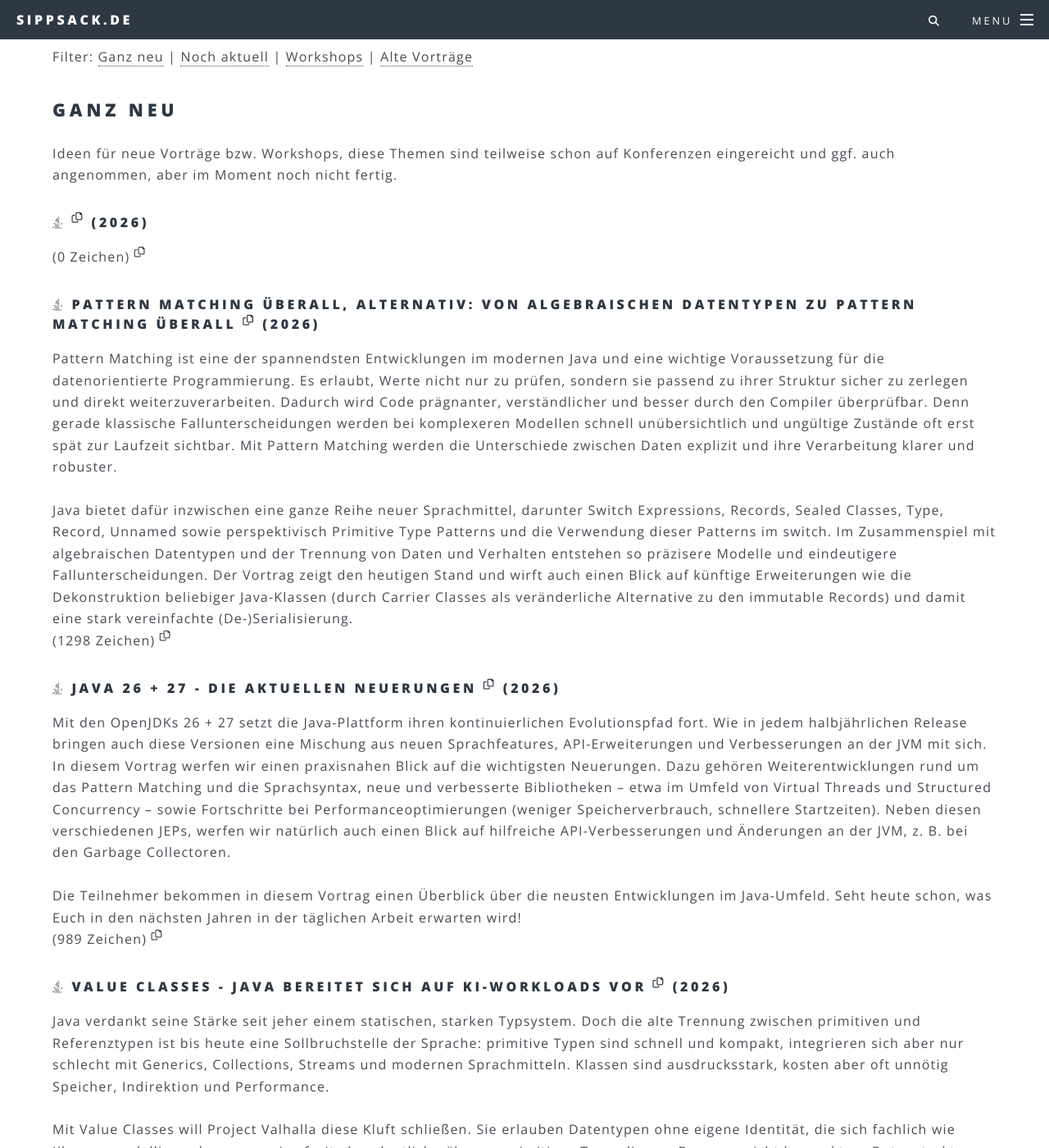
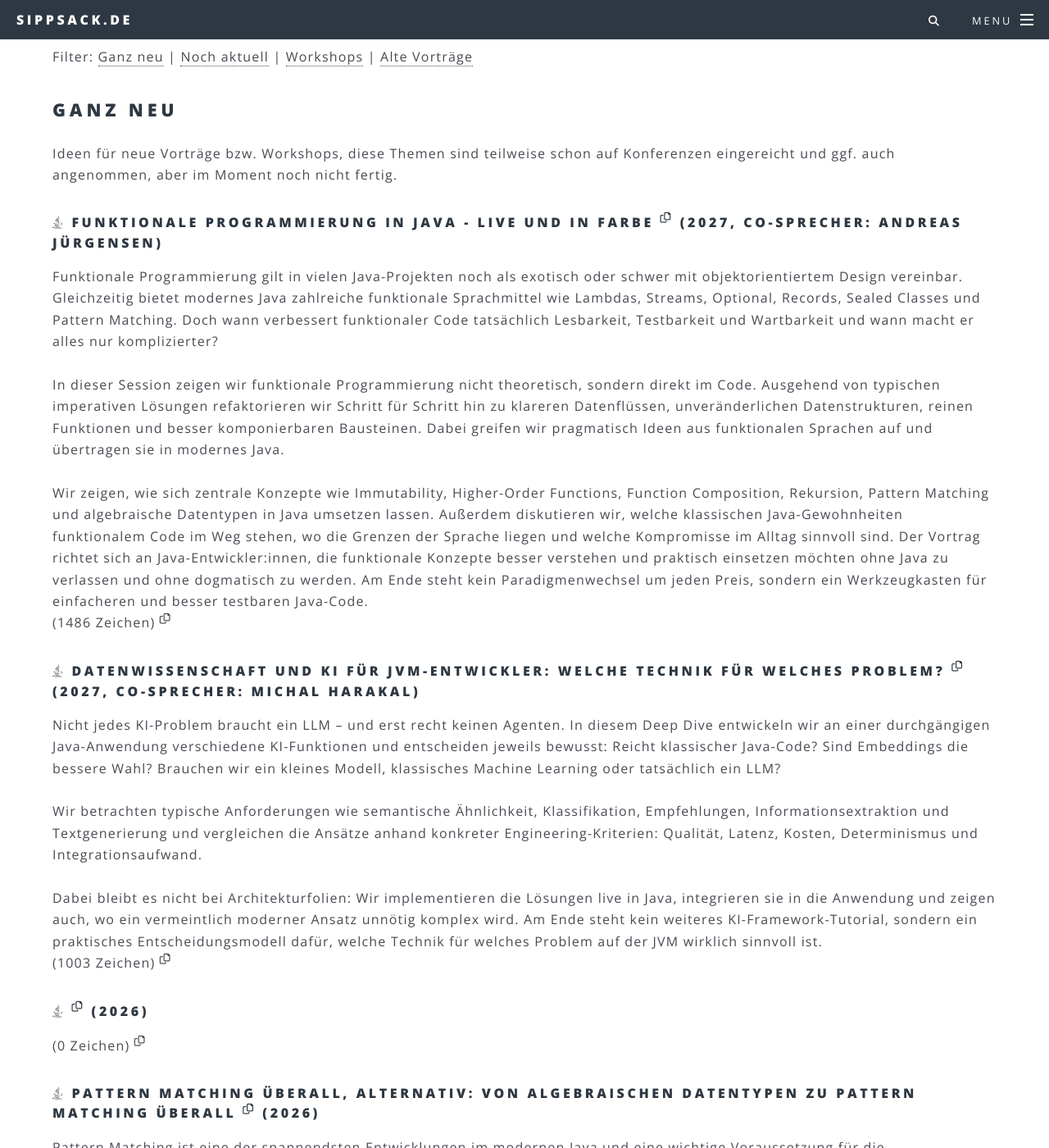
Before and after one commit to sippsack/sippsack.github.io, a Jekyll site: the page built from portfolio.md, in a window 1280 px wide and 1400 px high, scrolled down 470 px. Shown: the whole window at 82% size. Built offline with Jekyll 4.4.1, drawn with Linux system fonts in a browser that asks for light colours; some of the changed text lies outside the part shown.

Commit message:
Angenommene Vorträge 2027 (JChampionsConf, JavaLand, JAX) ergänzen
Co-authored-by: Copilot App <223556219+Copilot@users.noreply.github.com>

```diff
--- a/_data/portfolio.yaml
+++ b/_data/portfolio.yaml
@@ -24,6 +24,48 @@ categories: # Vorträge in Kategorien einteilen
 # TODO
 
 talks:
+# 2027
+  - id: fp5
+    title:
+      de:
+        - Funktionale Programmierung in Java - live und in Farbe
+    year: 2027
+    category: java
+    type: talk
+    relevant: new
+    duration: 40
+    prerequisites: Solide Java-Grundkenntnisse sowie praktische Erfahrung mit modernen Sprachmitteln wie Lambdas, Streams, Optional und Records. Vorkenntnisse in funktionaler Programmierung sind nicht erforderlich.
+    learning-goals: |
+      Zuhörende lernen, funktionale Konzepte wie Immutability, Higher-Order Functions, Function Composition, Rekursion, Pattern Matching und algebraische Datentypen gezielt in modernem Java einzusetzen. Anhand von Refactoring-Beispielen erkennen sie, wann funktionaler Code Lesbarkeit, Testbarkeit und Wartbarkeit verbessert und wann er unnötige Komplexität erzeugt.
+    tags: Funktionale Programmierung, Functional Programming, Java, Code Demo
+    co-speaker: Andreas Jürgensen
+    abstract:
+      de:
+        - |
+          Funktionale Programmierung gilt in vielen Java-Projekten noch als exotisch oder schwer mit objektorientiertem Design vereinbar. Gleichzeitig bietet modernes Java zahlreiche funktionale Sprachmittel wie Lambdas, Streams, Optional, Records, Sealed Classes und Pattern Matching. Doch wann verbessert funktionaler Code tatsächlich Lesbarkeit, Testbarkeit und Wartbarkeit und wann macht er alles nur komplizierter?
+
+          In dieser Session zeigen wir funktionale Programmierung nicht theoretisch, sondern direkt im Code. Ausgehend von typischen imperativen Lösungen refaktorieren wir Schritt für Schritt hin zu klareren Datenflüssen, unveränderlichen Datenstrukturen, reinen Funktionen und besser komponierbaren Bausteinen. Dabei greifen wir pragmatisch Ideen aus funktionalen Sprachen auf und übertragen sie in modernes Java.
+
+          Wir zeigen, wie sich zentrale Konzepte wie Immutability, Higher-Order Functions, Function Composition, Rekursion, Pattern Matching und algebraische Datentypen in Java umsetzen lassen. Außerdem diskutieren wir, welche klassischen Java-Gewohnheiten funktionalem Code im Weg stehen, wo die Grenzen der Sprache liegen und welche Kompromisse im Alltag sinnvoll sind. Der Vortrag richtet sich an Java-Entwickler:innen, die funktionale Konzepte besser verstehen und praktisch einsetzen möchten ohne Java zu verlassen und ohne dogmatisch zu werden. Am Ende steht kein Paradigmenwechsel um jeden Preis, sondern ein Werkzeugkasten für einfacheren und besser testbaren Java-Code.
+  - id: aijvm1
+    title:
+      de:
+        - "Datenwissenschaft und KI für JVM-Entwickler: Welche Technik für welches Problem?"
+    year: 2027
+    category: java
+    type: talk
+    relevant: new
+    duration: 40
+    tags: KI, Java, ML, LLM, Embeddings
+    co-speaker: Michal Harakal
+    abstract:
+      de:
+        - |
+          Nicht jedes KI-Problem braucht ein LLM – und erst recht keinen Agenten. In diesem Deep Dive entwickeln wir an einer durchgängigen Java-Anwendung verschiedene KI-Funktionen und entscheiden jeweils bewusst: Reicht klassischer Java-Code? Sind Embeddings die bessere Wahl? Brauchen wir ein kleines Modell, klassisches Machine Learning oder tatsächlich ein LLM?
+
+          Wir betrachten typische Anforderungen wie semantische Ähnlichkeit, Klassifikation, Empfehlungen, Informationsextraktion und Textgenerierung und vergleichen die Ansätze anhand konkreter Engineering-Kriterien: Qualität, Latenz, Kosten, Determinismus und Integrationsaufwand.
+
+          Dabei bleibt es nicht bei Architekturfolien: Wir implementieren die Lösungen live in Java, integrieren sie in die Anwendung und zeigen auch, wo ein vermeintlich moderner Ansatz unnötig komplex wird. Am Ende steht kein weiteres KI-Framework-Tutorial, sondern ein praktisches Entscheidungsmodell dafür, welche Technik für welches Problem auf der JVM wirklich sinnvoll ist.
 # 2026
   - id: javavt2
     title:
```
Also changed, not shown: _data/talks.yaml (+28 -0 lines).
